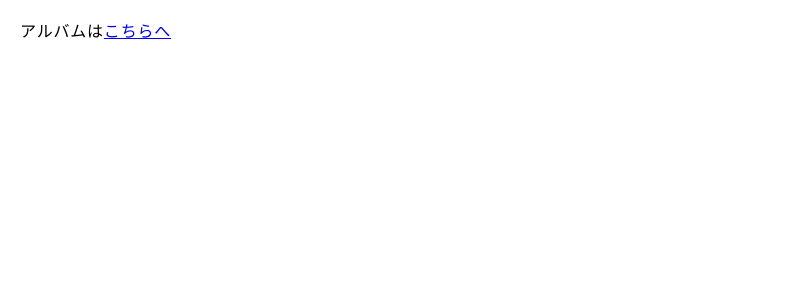
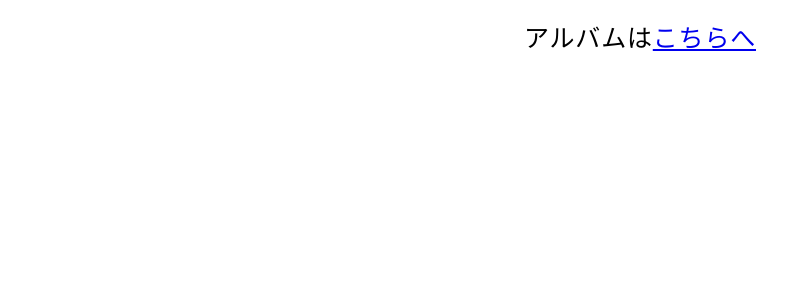
Before and after one commit to kazu-megane/album, a Next.js app: page / in a window 1280 px wide. Shown: the top 300 px of the page, without its empty margins (0-794 px from the left). Built offline with nearby package versions, Linux system fonts and the light colour scheme; a web font is replaced by a local one.

Commit message:
[fix]スライドイン検証

```diff
--- a/pages/index.tsx
+++ b/pages/index.tsx
@@ -1,9 +1,22 @@
 import type { NextPage } from "next";
 import Link from "next/link";
 import Head from "next/head";
+import { useState, useEffect } from "react";
 import style from "./style.module.scss";
 
+function createClassName(classNames: Array<string>) {
+  return classNames.join(" ");
+}
+
 const Home: NextPage = () => {
+  const [isVisible, setIsVisible] = useState(false);
+
+  useEffect(() => {
+    setTimeout(() => {
+      setIsVisible(true);
+    }, 3000);
+  }, []);
+
   return (
     <div className={style.container}>
       <Head>
@@ -11,9 +24,17 @@ const Home: NextPage = () => {
         <meta name="description" content="Album" />
         {/* <link rel="icon" href="/favicon.ico" /> */}
       </Head>
-
       <main className={style.main}>
-        アルバムは<Link href="/album">こちらへ</Link>
+        <div
+          className={createClassName([
+            style.main__text,
+            isVisible ? style["main__text--visible"] : "",
+          ])}
+        >
+          <p className={style.main__textContent}>
+            アルバムは<Link href="/album">こちらへ</Link>
+          </p>
+        </div>
       </main>
     </div>
   );
--- a/pages/style.module.scss
+++ b/pages/style.module.scss
@@ -1,4 +1,25 @@
 .main {
   padding: 20px;
   font-family: "Klee One", cursive;
+
+  & &__text {
+    font-size: 25px;
+    text-align: center;
+    overflow: hidden;
+    transform: translate(-100%, 0);
+    transition: transform cubic-bezier(0.215, 0.61, 0.355, 1) 5s;
+  }
+
+  & &__textContent {
+    transform: translate(100%, 0);
+    transition: transform cubic-bezier(0.215, 0.61, 0.355, 1) 5s;
+  }
+
+  & &__text.main__text--visible {
+    transform: translate(0, 0);
+
+    .main__textContent {
+      transform: translate(0, 0);
+    }
+  }
 }
```
